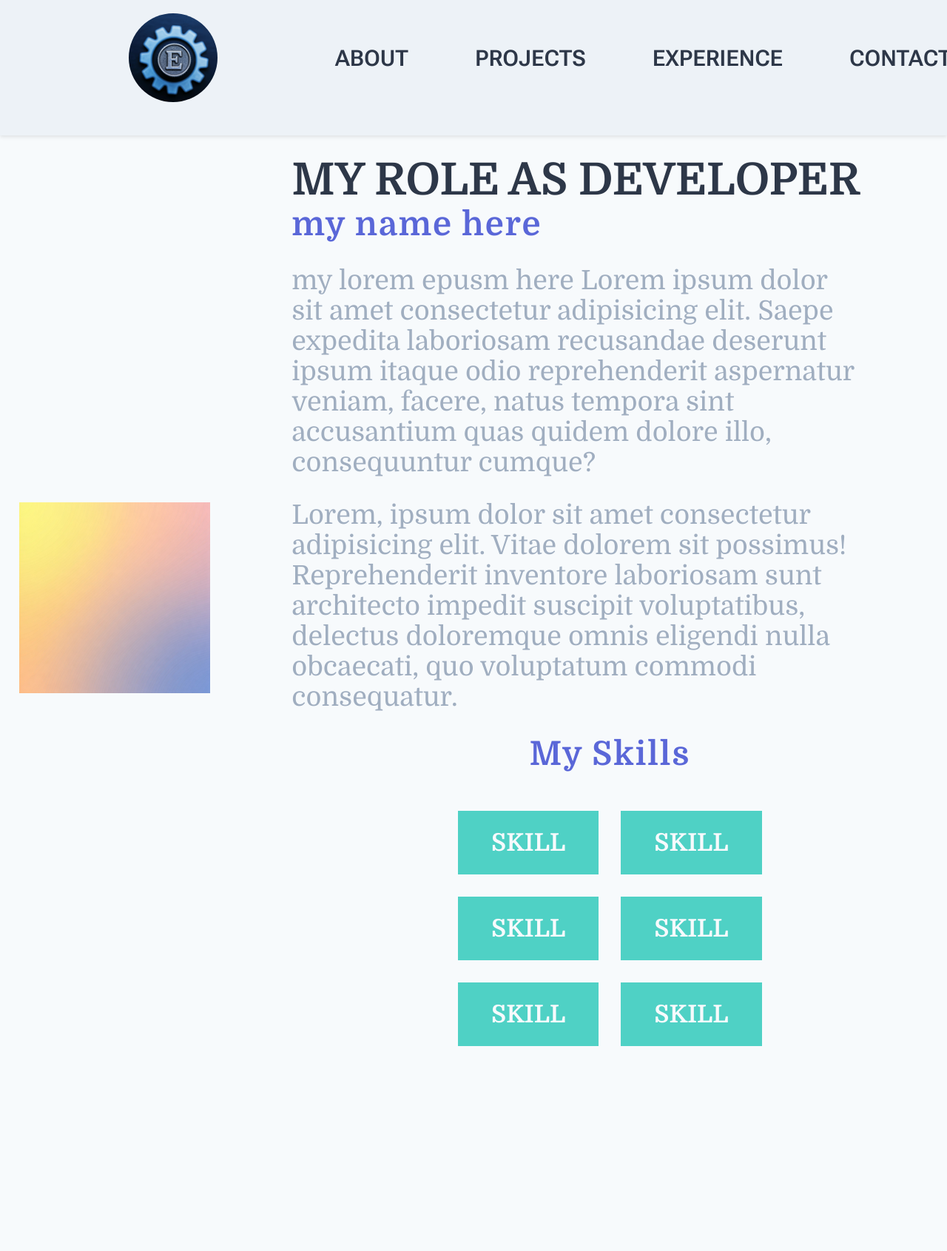
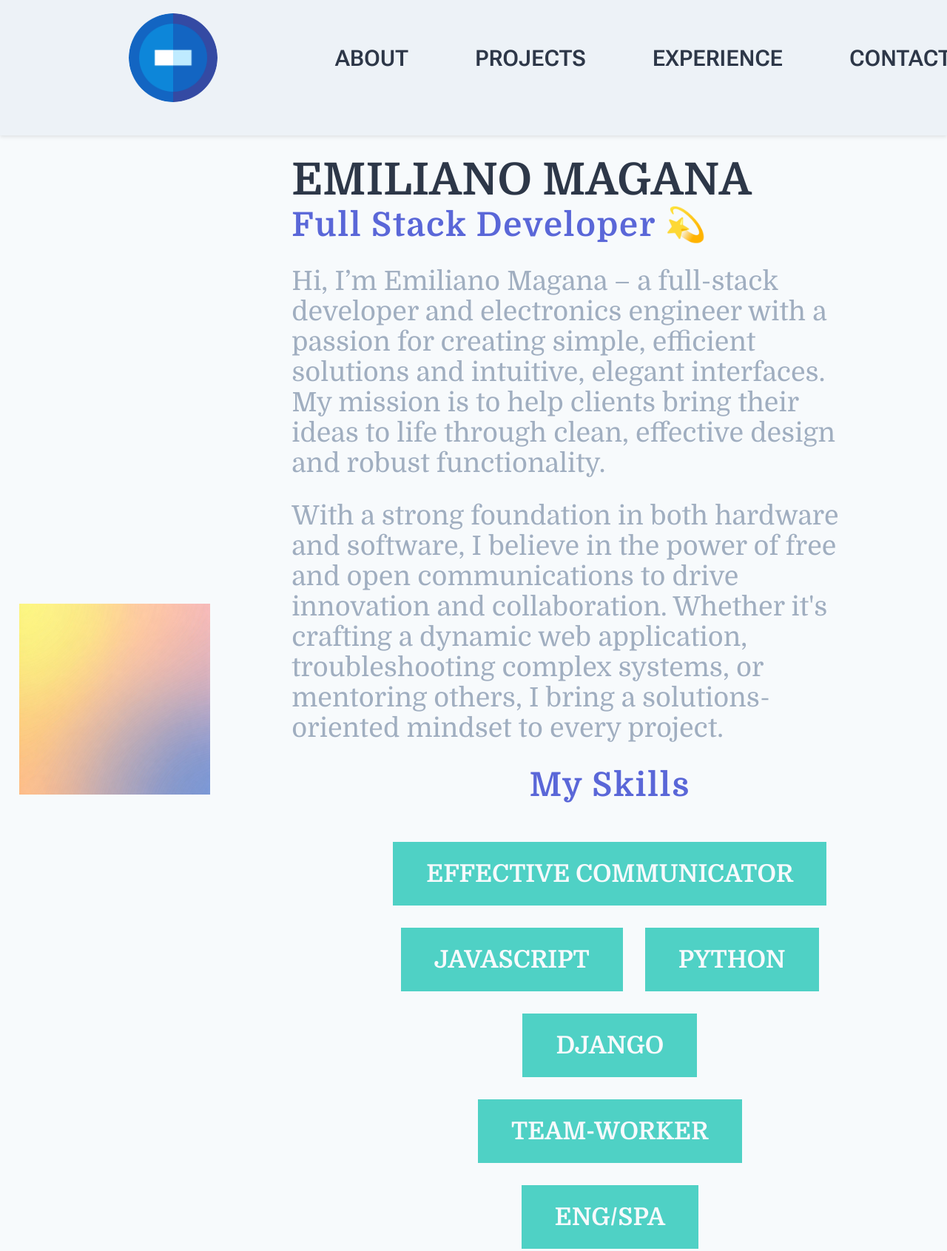
Before and after one commit to evilEnkidu/116, a plain HTML site: page index.html in a window 1280 px wide. Shown: the part 27-1718 px from the top of the page at 74% size. Before the commit the page ends 1466 px from the top, so only its background shows below. Drawn offline with Linux system fonts and the light colour scheme.

Commit message:
Second commit

```diff
--- a/index.html
+++ b/index.html
@@ -3,8 +3,7 @@
 <head>
       <meta charset="UTF-8">
       <meta name="viewport" content="width=device-width, initial-scale=1.0">
-      <title>My Portfolio
-      </title>
+      <title>Developer Portfolio</title>
       <link rel="stylesheet" href="/css/styles.css">
       <link rel="stylesheet" href="/css/header.css">
       <link rel="stylesheet" href="/css/sections.css">
@@ -16,7 +15,7 @@
 <body>
       <header class="center-row">
             <div class="logo center-row">
-                  <img src="logo.jpeg" alt="My Logo">
+                  <img src="logo.png" alt="My Logo">
             </div>
             <div class="nav-container">
                   <nav class="nav-center-row">
@@ -37,20 +36,20 @@
                   <img src="/placeholder-img/Gemini_Generated_Image_d8jfuvd8jfuvd8jf.jpeg" alt="">
             </div>
             <div class="about-description-container">
-                  <h1>My role as developer</h1>
-                  <h2>my name here</h2>
-                  <p>my lorem epusm here Lorem ipsum dolor sit amet consectetur adipisicing elit. Saepe expedita laboriosam recusandae deserunt ipsum itaque odio reprehenderit aspernatur veniam, facere, natus tempora sint accusantium quas quidem dolore illo, consequuntur cumque?</p>
-                  <p>Lorem, ipsum dolor sit amet consectetur adipisicing elit. Vitae dolorem sit possimus! Reprehenderit inventore laboriosam sunt architecto impedit suscipit voluptatibus, delectus doloremque omnis eligendi nulla obcaecati, quo voluptatum commodi consequatur.</p>
+                  <h1>Emiliano Magana</h1>
+                  <h2>Full Stack Developer 💫</h2>
+                  <p>Hi, I’m Emiliano Magana – a full-stack developer and electronics engineer with a passion for creating simple, efficient solutions and intuitive, elegant interfaces. My mission is to help clients bring their ideas to life through clean, effective design and robust functionality.</p>
+                  <p>With a strong foundation in both hardware and software, I believe in the power of free and open communications to drive innovation and collaboration. Whether it's crafting a dynamic web application, troubleshooting complex systems, or mentoring others, I bring a solutions-oriented mindset to every project.</p>
 
                   <div class="skills-container center-column">
                         <h2>My Skills</h2>
                         <div class="skills-list center-row">
-                              <label for="" class="text-label">Skill</label>
-                              <label for="" class="text-label">Skill</label>
-                              <label for="" class="text-label">Skill</label>
-                              <label for="" class="text-label">Skill</label>
-                              <label for="" class="text-label">Skill</label>
-                              <label for="" class="text-label">Skill</label>
+                              <label for="" class="text-label">Effective Communicator</label>
+                              <label for="" class="text-label">Javascript</label>
+                              <label for="" class="text-label">Python</label>
+                              <label for="" class="text-label">Django</label>
+                              <label for="" class="text-label">Team-worker</label>
+                              <label for="" class="text-label">ENG/SPA</label>
                         </div>
                   </div>
             </div>
```
Also changed, not shown: logo.png (added).
